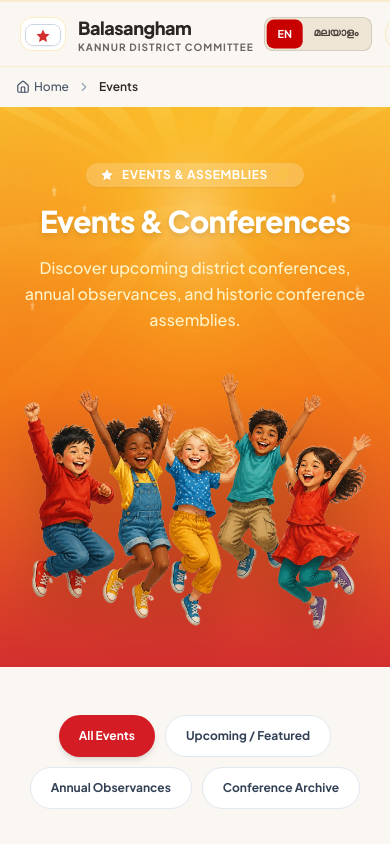
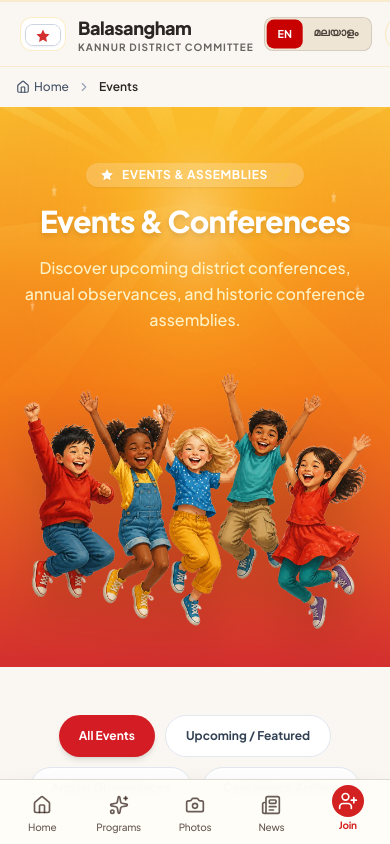
Before and after one commit to balasanghammain-dot/balasangham-main-website, a React (Vite) app: page /events in a window 390 px wide. Shown: the top 844 px of the page. Built offline with nearby package versions, Linux system fonts and the light colour scheme; a web font is replaced by a local one.

Commit message:
feat(nav): add mobile bottom thumb navigation bar

```diff
--- a/src/App.tsx
+++ b/src/App.tsx
@@ -2,6 +2,7 @@ import { useState } from 'react';
 import { BrowserRouter, Routes, Route } from 'react-router-dom';
 import { LanguageProvider } from './context/LanguageContext';
 import { Navbar } from './components/layout/Navbar';
+import { BottomNav } from './components/layout/BottomNav';
 import { Footer } from './components/layout/Footer';
 import { AnthemModal } from './components/anthem/AnthemModal';
 import { ScrollToTop } from './components/common/ScrollToTop';
@@ -75,6 +76,7 @@ export default function App() {
             </Routes>
           </main>
           <Footer />
+          <BottomNav />
           <AnthemModal isOpen={anthemOpen} onClose={() => setAnthemOpen(false)} />
         </div>
       </BrowserRouter>
--- /dev/null
+++ b/src/components/layout/BottomNav.tsx
@@ -0,0 +1,65 @@
+import { NavLink } from 'react-router-dom';
+import { useLanguage } from '../../context/LanguageContext';
+import { Home, Sparkles, Camera, Newspaper, UserPlus } from 'lucide-react';
+
+export const BottomNav = () => {
+  const { language } = useLanguage();
+  const ml = language === 'ml';
+
+  const navItems = [
+    { to: '/', label: 'Home', labelMl: 'ഹോം', icon: Home },
+    { to: '/programs', label: 'Programs', labelMl: 'പരിപാടികൾ', icon: Sparkles },
+    { to: '/media', label: 'Photos', labelMl: 'ഫോട്ടോകൾ', icon: Camera },
+    { to: '/news', label: 'News', labelMl: 'വാർത്തകൾ', icon: Newspaper },
+    { to: '/join', label: 'Join', labelMl: 'അംഗത്വം', icon: UserPlus, highlight: true },
+  ];
+
+  return (
+    <nav
+      aria-label="Mobile Bottom Navigation"
+      className="fixed bottom-0 inset-x-0 z-40 bg-[#FFFDF7]/95 backdrop-blur-md border-t border-[#2A1610]/15 pb-[env(safe-area-inset-bottom)] md:hidden transition-all shadow-warm-lg"
+    >
+      <div className="grid grid-cols-5 h-16 max-w-lg mx-auto items-center px-1">
+        {navItems.map((item) => {
+          const Icon = item.icon;
+          return (
+            <NavLink
+              key={item.to}
+              to={item.to}
+              className={({ isActive }) =>
+                `flex flex-col items-center justify-center h-full min-h-[48px] py-1 text-center transition-transform active:scale-95 ${
+                  isActive
+                    ? 'text-[#D32020] font-black'
+                    : 'text-[#2A1610]/70 hover:text-[#D32020]'
+                }`
+              }
+            >
+              {({ isActive }) => (
+                <>
+                  <div
+                    className={`relative p-1 rounded-full transition-colors ${
+                      item.highlight
+                        ? 'bg-[#D32020] text-white p-1.5 -mt-2 shadow-xs'
+                        : isActive
+                        ? 'bg-[#D32020]/10'
+                        : ''
+                    }`}
+                  >
+                    <Icon className={item.highlight ? 'w-5 h-5 text-white' : 'w-5 h-5'} />
+                  </div>
+                  <span
+                    className={`text-[10px] tracking-tight leading-tight mt-0.5 ${
+                      ml ? 'font-malayalam' : 'font-sans'
+                    } ${item.highlight ? 'font-bold text-[#D32020]' : ''}`}
+                  >
+                    {ml ? item.labelMl : item.label}
+                  </span>
+                </>
+              )}
+            </NavLink>
+          );
+        })}
+      </div>
+    </nav>
+  );
+};
```
Also changed, not shown: 1 other file (tests, documents, lock files or other folders).
